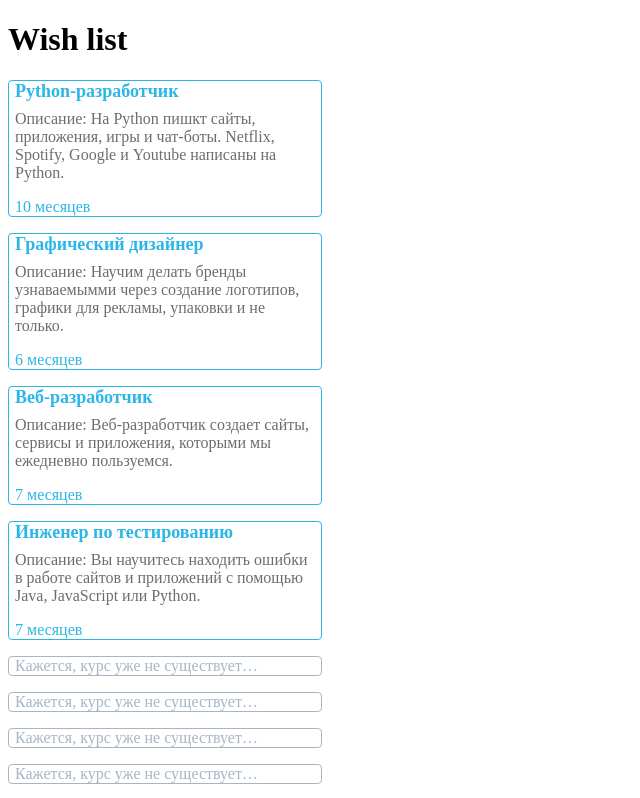
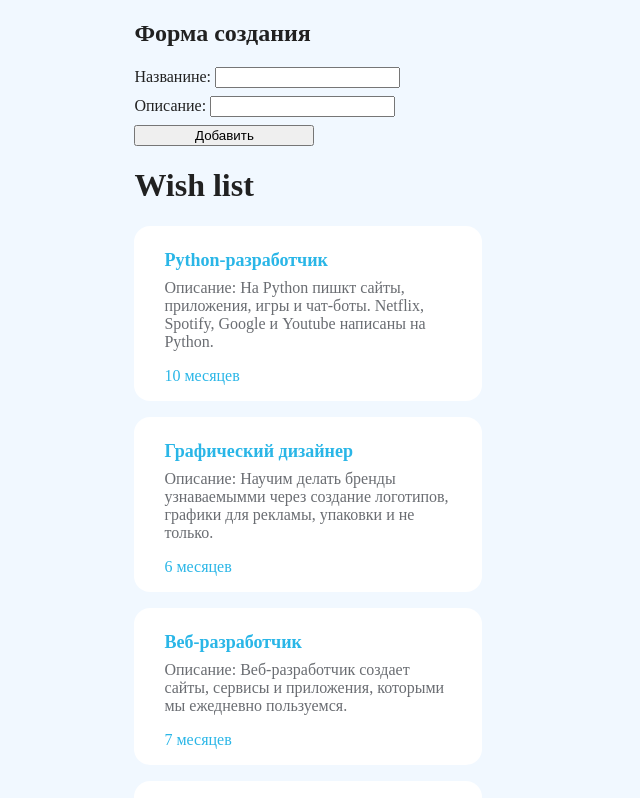
Before and after one commit to RosenMorty/workTrain, a Vue app: page / in a window 1280 px wide. Shown: the top 798 px of the page, without its empty margins (0-640 px from the left). Built offline with nearby package versions, Linux system fonts and the light colour scheme.

Commit message:
1/3 Part2

```diff
--- a/src/App.vue
+++ b/src/App.vue
@@ -1,11 +1,76 @@
 <template>
   <div class="container">
-    <WishList />
+    <FormCreate />
+    <WishList :cards="cards" />
   </div>
 </template>
 
 <script setup>
+import { ref } from "vue";
 import WishList from "./components/WishList.vue";
+import FormCreate from "./components/FormCreate.vue";
+import "./assets/global.css";
+
+const cards = ref([
+  {
+    title: "Python-разработчик",
+    description:
+      "Описание: На Python пишкт сайты, приложения, игры и чат-боты. Netflix, Spotify, Google и Youtube написаны на Python.",
+    course_duration: "10 месяцев",
+    completed: true,
+  },
+  {
+    title: "Графический дизайнер",
+    description:
+      "Описание: Научим делать бренды узнаваемымми через создание логотипов, графики для рекламы, упаковки и не только.",
+    course_duration: "6 месяцев",
+    completed: true,
+  },
+  {
+    title: "Веб-разработчик",
+    description:
+      "Описание: Веб-разработчик создает сайты, сервисы и приложения, которыми мы ежедневно пользуемся.",
+    course_duration: "7 месяцев",
+    completed: true,
+  },
+  {
+    title: "Инженер по тестированию",
+    description:
+      "Описание: Вы научитесь находить ошибки в работе сайтов и приложений с помощью Java, JavaScript или Python.",
+    course_duration: "7 месяцев",
+    completed: true,
+  },
+  {
+    title: 5,
+    description: "123",
+    course_duration: "da da da",
+    completed: false,
+  },
+  {
+    title: 6,
+    description: "123",
+    course_duration: "da da da",
+    completed: false,
+  },
+  {
+    title: 7,
+    description: "123",
+    course_duration: "da da da",
+    completed: false,
+  },
+  {
+    title: 8,
+    description: "123",
+    course_duration: "da da da",
+    completed: false,
+  },
+  {
+    title: 9,
+    description: "123",
+    course_duration: "da da da",
+    completed: false,
+  },
+]);
 </script>
 
 <style scoped>
--- a/src/components/AppCard.vue
+++ b/src/components/AppCard.vue
@@ -1,4 +1,5 @@
 <template>
+  <div class="card">
     <div v-if="card.completed" class="card-is-completed">
       <div class="card-title">{{ card.title }}</div>
       <div class="card-description">{{ card.description }}</div>
@@ -7,6 +8,7 @@
     </div>
     <div v-else class="card-is-not-completed">
       Кажется, курс уже не существует…
+    </div>
   </div>
 </template>
 
@@ -49,15 +51,15 @@ const props = defineProps({
 
 .card-is-completed {
   padding: 0 6px;
-  border: 1px solid rgb(42, 182, 231);
+  /* border: 1px solid rgb(42, 182, 231); */
   color: rgb(42, 182, 231);
-  border-radius: 4px;
+  border-radius: 16px;
 }
 
 .card-is-not-completed {
   padding: 0 6px;
   border: 1px solid rgb(166, 182, 197);
   color: rgb(166, 182, 197);
-  border-radius: 4px;
+  border-radius: 16px;
 }
 </style>
--- a/src/components/FormCreate.vue
+++ b/src/components/FormCreate.vue
@@ -0,0 +1,55 @@
+<template>
+  <h2>Форма создания {{ newCard.title }}</h2>
+  <form @submit.prevent="addCard" class="form">
+    <label>
+      <span>Названине:</span>
+      <input type="text" v-model="newCard.title" />
+    </label>
+    <label>
+      <span>Описание:</span>
+      <input type="text" v-model="newCard.description" />
+    </label>
+    <button type="submit">Добавить</button>
+  </form>
+</template>
+
+<script setup>
+import { ref } from "vue";
+const newCard = ref({
+  id: 0,
+  title: "",
+  description: "",
+  course_duration: "",
+  completed: false,
+});
+
+// const setTitle = (event) => {
+//   const value = event.target.value;
+//   newCard.title = value;
+// };
+// const setDescription = (event) => {
+//   const value = event.target.value;
+//   newCard.description = value;
+// };
+
+const addCard = () => {
+  console.log(newCard);
+};
+</script>
+
+<style>
+.form {
+  display: flex;
+  flex-direction: column;
+  margin-bottom: 12px;
+}
+
+input {
+  margin-left: 4px;
+  margin-bottom: 8px;
+}
+
+button {
+  width: 180px;
+}
+</style>
--- a/src/components/WishList.vue
+++ b/src/components/WishList.vue
@@ -5,7 +5,6 @@
     :key="item.id"
     :card="item"
     :index="index"
-    class="card"
   />
 </template>
 
@@ -13,66 +12,11 @@
 import { ref } from "vue";
 import AppCard from "./AppCard.vue";
 
-const cards = ref([
-  {
-    title: "Python-разработчик",
-    description:
-      "Описание: На Python пишкт сайты, приложения, игры и чат-боты. Netflix, Spotify, Google и Youtube написаны на Python.",
-    course_duration: "10 месяцев",
-    completed: true,
+const props = defineProps({
+  cards: {
+    type: Array,
   },
-  {
-    title: "Графический дизайнер",
-    description:
-      "Описание: Научим делать бренды узнаваемымми через создание логотипов, графики для рекламы, упаковки и не только.",
-    course_duration: "6 месяцев",
-    completed: true,
-  },
-  {
-    title: "Веб-разработчик",
-    description:
-      "Описание: Веб-разработчик создает сайты, сервисы и приложения, которыми мы ежедневно пользуемся.",
-    course_duration: "7 месяцев",
-    completed: true,
-  },
-  {
-    title: "Инженер по тестированию",
-    description:
-      "Описание: Вы научитесь находить ошибки в работе сайтов и приложений с помощью Java, JavaScript или Python.",
-    course_duration: "7 месяцев",
-    completed: true,
-  },
-  {
-    title: 5,
-    description: "123",
-    course_duration: "da da da",
-    completed: false,
-  },
-  {
-    title: 6,
-    description: "123",
-    course_duration: "da da da",
-    completed: false,
-  },
-  {
-    title: 7,
-    description: "123",
-    course_duration: "da da da",
-    completed: false,
-  },
-  {
-    title: 8,
-    description: "123",
-    course_duration: "da da da",
-    completed: false,
-  },
-  {
-    title: 9,
-    description: "123",
-    course_duration: "da da da",
-    completed: false,
-  },
-]);
+});
 </script>
 
 <style scoped>
```
Lines whose indentation alone changed are shown as unchanged.
